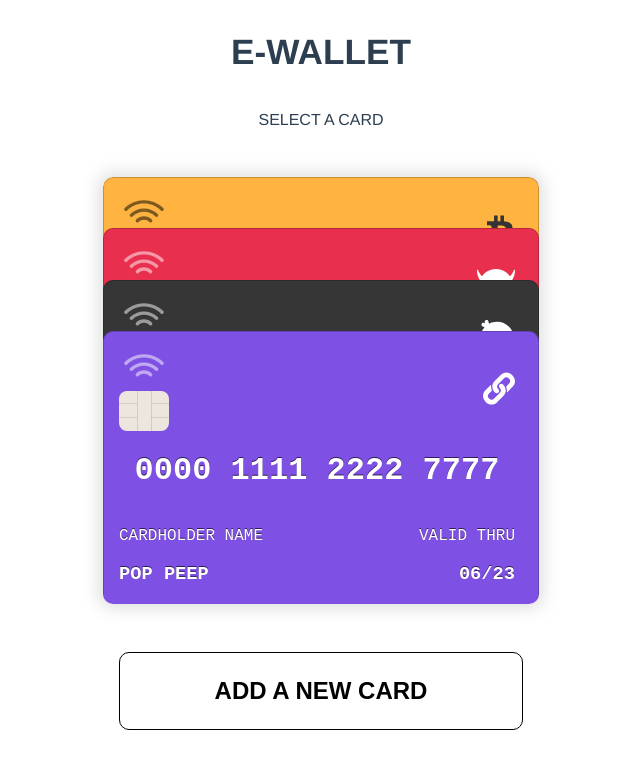
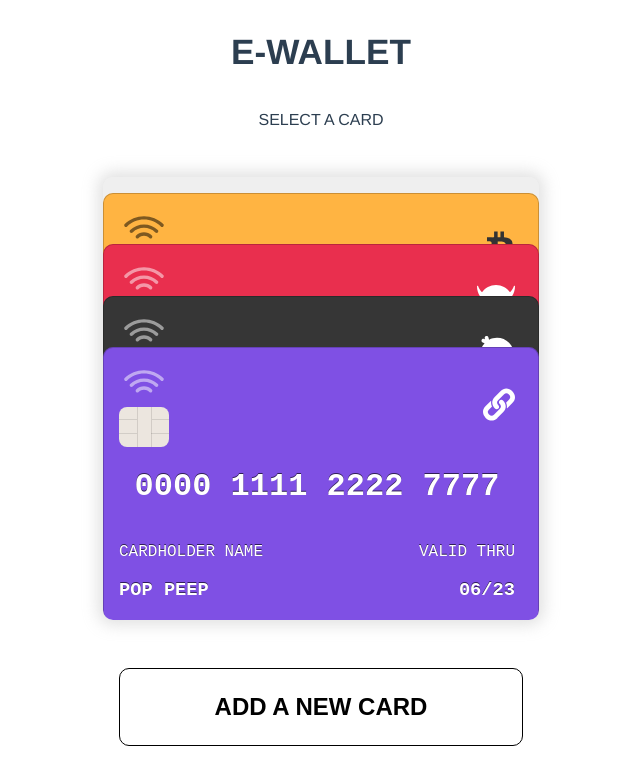
Before and after one commit to sleam91/E-Wallet, a Vue app: page / in a window 1280 px wide. Shown: the top 784 px of the page, without its empty margins (319-959 px from the left). Built offline with nearby package versions, Linux system fonts and the light colour scheme; a web font is replaced by a local one.

Commit message:
added padding-top to cardtack

```diff
--- a/src/components/CardStack.vue
+++ b/src/components/CardStack.vue
@@ -71,6 +71,7 @@ export default {
 
 <style lang="scss" scoped>
 .card-stack {
+    padding-top:1rem;
     justify-content: center;
     display: grid;
     // grid-template-areas: "card";
```
